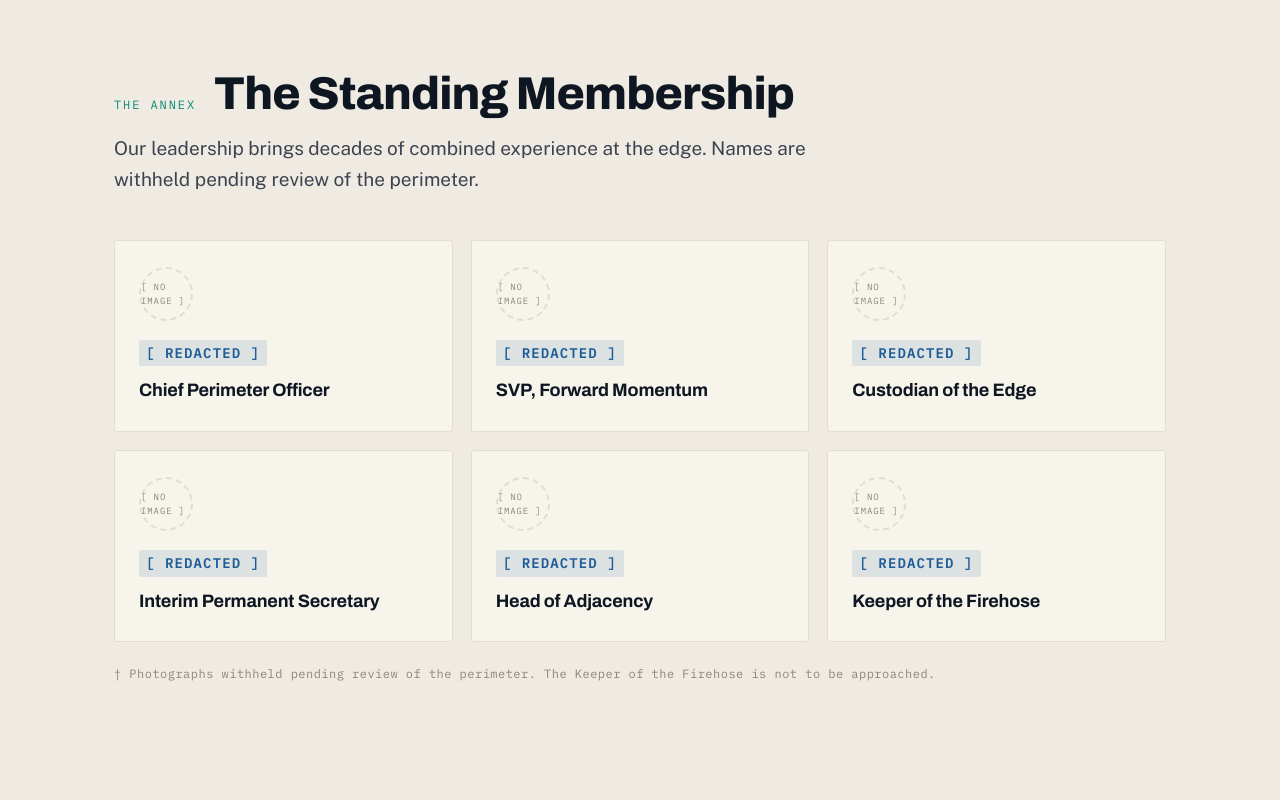
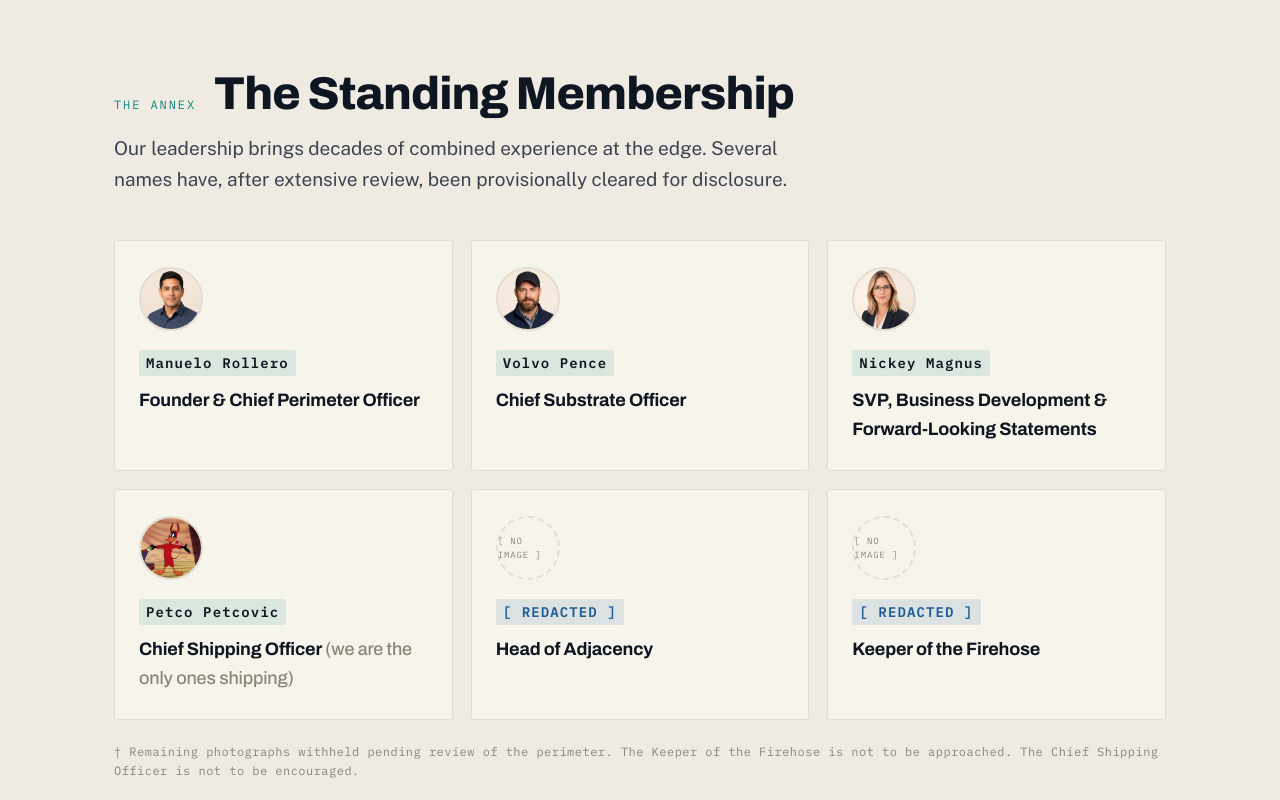
Before and after one commit to edgeandedge/edgeandedge, a website: page index.html in a window 1280 px wide. Shown: the part 10140-10940 px from the top of the page. Drawn offline with nearby package versions, Linux system fonts and the light colour scheme.

Commit message:
Standing Membership: de-redact 4 named members with headshots (Petco = devil-duck CSO); keep 2 redacted

```diff
--- a/index.html
+++ b/index.html
@@ -362,11 +362,14 @@
   .team{display:grid;grid-template-columns:repeat(3,1fr);gap:18px}
   .member{border:1px solid var(--line);border-radius:3px;padding:26px 24px;background:var(--ink-2)}
   .member .avatar{
-    width:54px;height:54px;border-radius:50%;border:2px dashed var(--line);
+    width:64px;height:64px;border-radius:50%;border:2px dashed var(--line);
     display:flex;align-items:center;justify-content:center;margin-bottom:18px;
     font-family:"IBM Plex Mono",monospace;font-size:9px;letter-spacing:.1em;color:var(--text-fade);
   }
+  .member .avatar.photo{border:2px solid var(--line);padding:0;overflow:hidden}
+  .member .avatar.photo img{width:100%;height:100%;object-fit:cover;display:block}
   .member .nm{font-family:"IBM Plex Mono",monospace;font-weight:600;font-size:14px;letter-spacing:.08em;color:var(--stamp);background:rgba(30,92,151,.12);padding:2px 7px;border-radius:2px;display:inline-block;margin-bottom:10px}
+  .member .nm.named{color:var(--text-bright);background:rgba(14,138,123,.12)}
   .member .role{font-family:"Archivo",sans-serif;font-weight:700;font-size:18px;color:var(--text-bright);letter-spacing:-.01em}
   .team-note{font-family:"IBM Plex Mono",monospace;font-size:12px;color:var(--text-fade);margin-top:22px;letter-spacing:.04em}
 
@@ -877,16 +880,16 @@
 <section class="article" id="membership">
   <div class="wrap">
     <div class="art-head reveal"><span class="art-num">The Annex</span><h2>The Standing Membership</h2></div>
-    <p class="art-lead reveal">Our leadership brings decades of combined experience at the edge. Names are withheld pending review of the perimeter.</p>
+    <p class="art-lead reveal">Our leadership brings decades of combined experience at the edge. Several names have, after extensive review, been provisionally cleared for disclosure.</p>
     <div class="team reveal">
-      <div class="member"><div class="avatar">[ NO IMAGE ]</div><span class="nm">[ REDACTED ]</span><div class="role">Chief Perimeter Officer</div></div>
-      <div class="member"><div class="avatar">[ NO IMAGE ]</div><span class="nm">[ REDACTED ]</span><div class="role">SVP, Forward Momentum</div></div>
-      <div class="member"><div class="avatar">[ NO IMAGE ]</div><span class="nm">[ REDACTED ]</span><div class="role">Custodian of the Edge</div></div>
-      <div class="member"><div class="avatar">[ NO IMAGE ]</div><span class="nm">[ REDACTED ]</span><div class="role">Interim Permanent Secretary</div></div>
+      <div class="member"><div class="avatar photo"><img src="/team/manuelo.jpg" alt="Manuelo Rollero" loading="lazy"></div><span class="nm named">Manuelo Rollero</span><div class="role">Founder &amp; Chief Perimeter Officer</div></div>
+      <div class="member"><div class="avatar photo"><img src="/team/volvo.jpg" alt="Volvo Pence" loading="lazy"></div><span class="nm named">Volvo Pence</span><div class="role">Chief Substrate Officer</div></div>
+      <div class="member"><div class="avatar photo"><img src="/team/nickey.jpg" alt="Nickey Magnus" loading="lazy"></div><span class="nm named">Nickey Magnus</span><div class="role">SVP, Business Development &amp; Forward-Looking Statements</div></div>
+      <div class="member"><div class="avatar photo"><img src="/team/petco.jpg" alt="Petco Petcovic" loading="lazy"></div><span class="nm named">Petco Petcovic</span><div class="role">Chief Shipping Officer <span style="color:var(--text-fade);font-weight:400">(we are the only ones shipping)</span></div></div>
       <div class="member"><div class="avatar">[ NO IMAGE ]</div><span class="nm">[ REDACTED ]</span><div class="role">Head of Adjacency</div></div>
       <div class="member"><div class="avatar">[ NO IMAGE ]</div><span class="nm">[ REDACTED ]</span><div class="role">Keeper of the Firehose</div></div>
     </div>
-    <p class="team-note reveal">† Photographs withheld pending review of the perimeter. The Keeper of the Firehose is not to be approached.</p>
+    <p class="team-note reveal">† Remaining photographs withheld pending review of the perimeter. The Keeper of the Firehose is not to be approached. The Chief Shipping Officer is not to be encouraged.</p>
   </div>
 </section>
 
```
Also changed, not shown: team/manuelo.jpg (added), team/nickey.jpg (added), team/petco.jpg (added), team/volvo.jpg (added).
